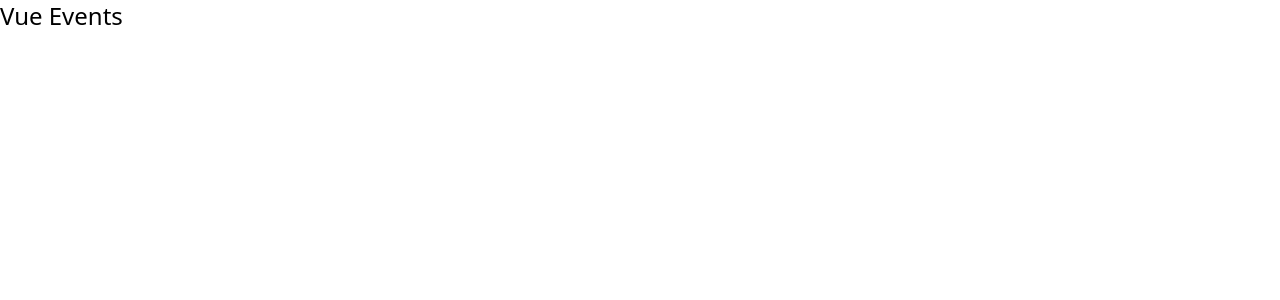
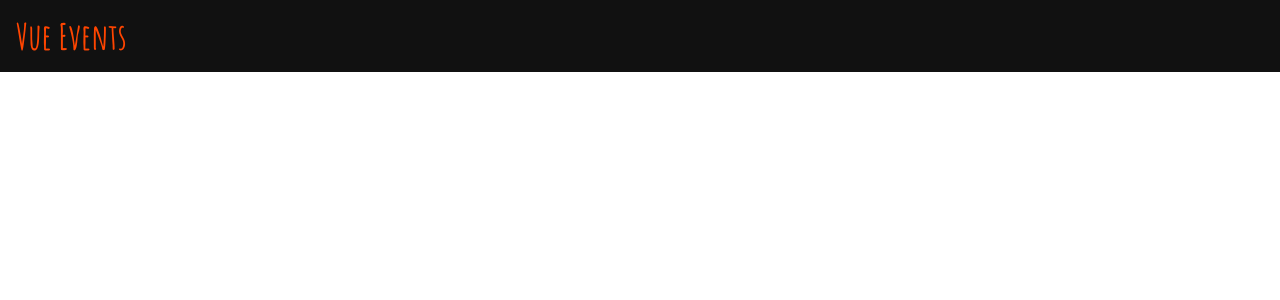
Before and after one commit to Nimira43/Vue-Events, a Vue app: page / in a window 1280 px wide. Shown: the top 300 px of the page. Built offline with nearby package versions, Linux system fonts and the light colour scheme.

Commit message:
Brought in fonts.

```diff
--- a/src/App.vue
+++ b/src/App.vue
@@ -1,5 +1,5 @@
 <template>
   <main>
-    <h1 class="text-2xl">Vue Events</h1>
+    <h1 class="text-4xl logo text-prime bg-dark p-4">Vue Events</h1>
   </main>
 </template>
--- a/src/assets/main.css
+++ b/src/assets/main.css
@@ -1,3 +1,15 @@
+@import url('https://fonts.googleapis.com/css2?family=Amatic+SC:wght@400;700&family=Poppins:ital,wght@0,100;0,200;0,300;0,400;0,500;0,600;0,700;0,800;0,900;1,100;1,200;1,300;1,400;1,500;1,600;1,700;1,800;1,900&display=swap');
+
 @tailwind base;
 @tailwind components;
 @tailwind utilities;
+
+* {
+  font-family: 'Poppins', sans-serif;
+  font-weight: 300;
+}
+
+.logo {
+  font-family: 'Amatic SC', serif;
+  font-weight: 700;
+}
```
